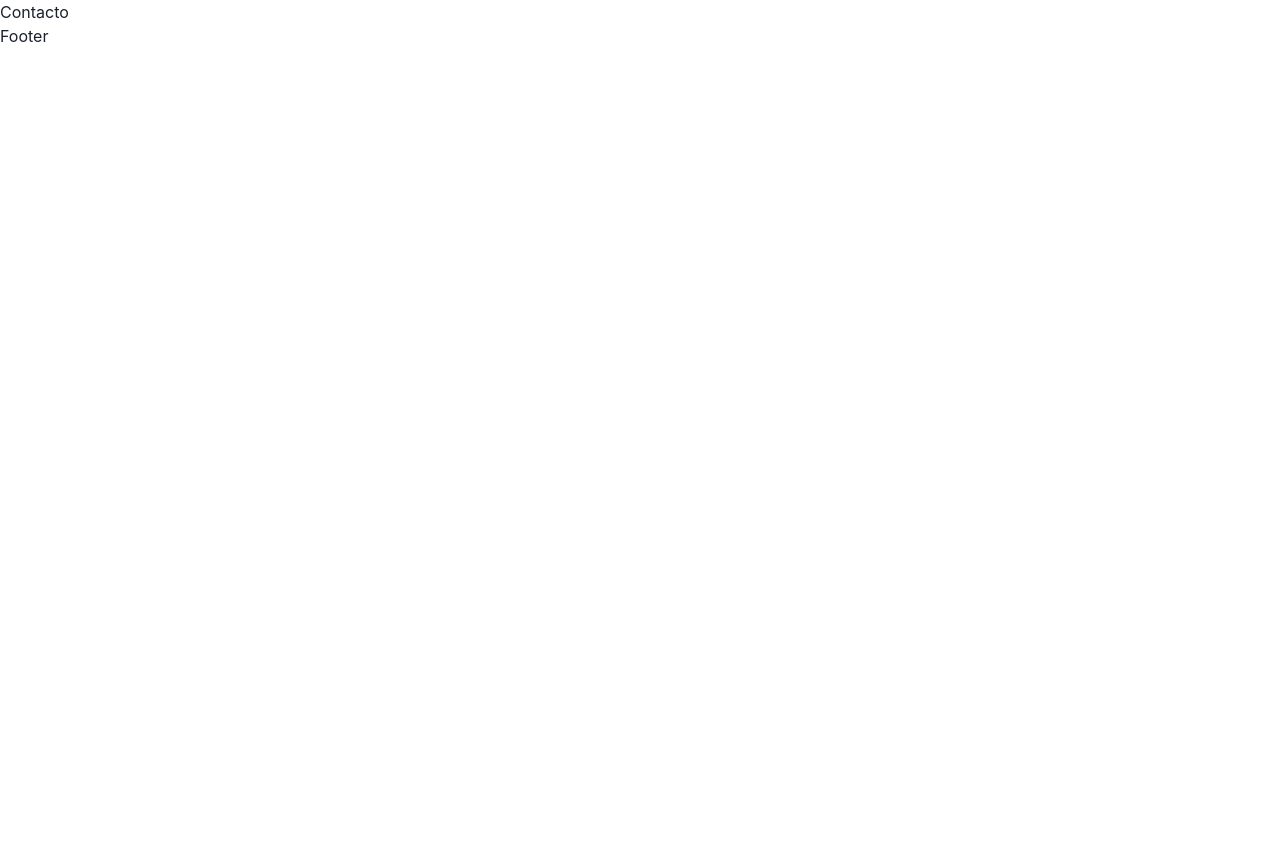
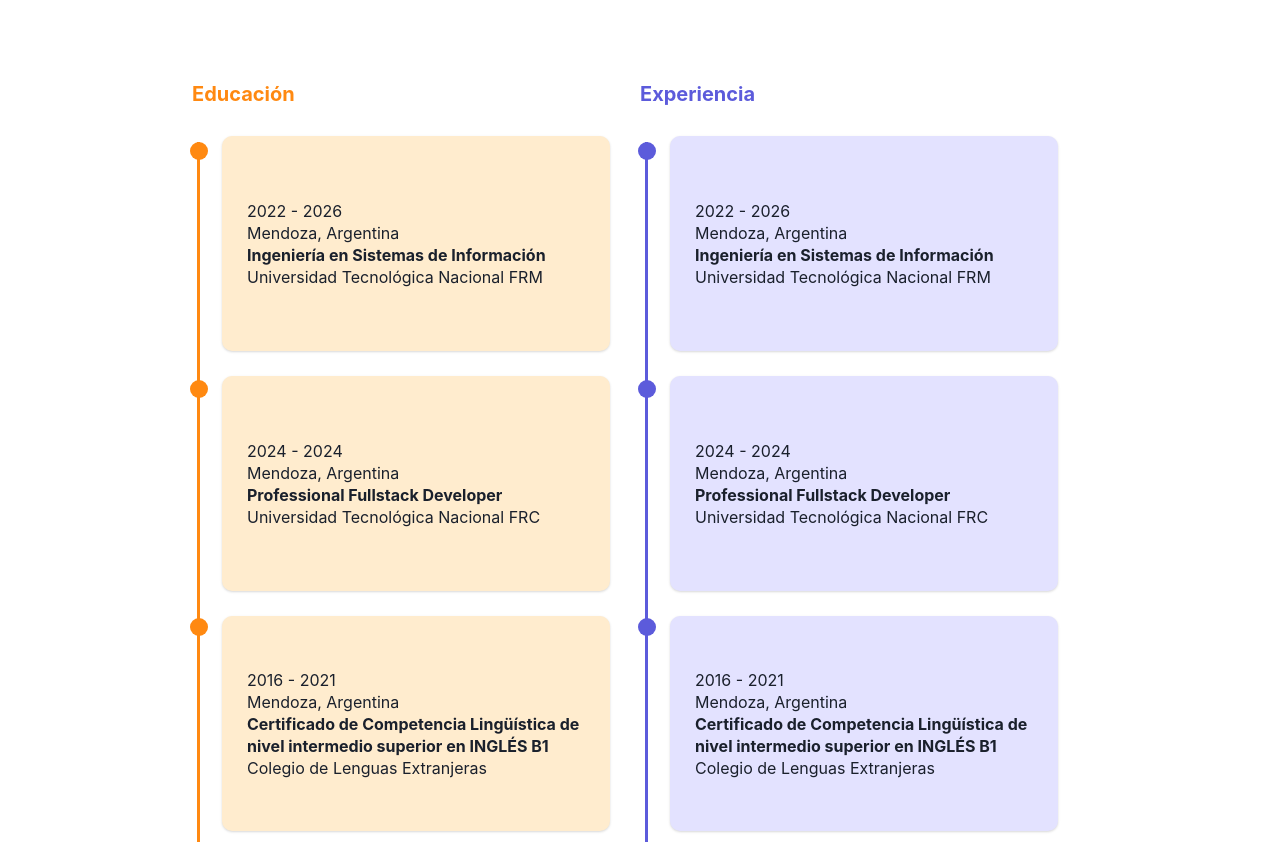
Before and after one commit to IgnacioFerCosio/MiPortfolioReact, a React (Vite) app: page / in a window 1280 px wide. Shown: the part 3280-4124 px from the top of the page. Before the commit the page ends 3328 px from the top, so only its background shows below. Built offline with nearby package versions, Linux system fonts and the light colour scheme.

Commit message:
Estilo de EduYExp terminado. Se agregaron componentes para la linea de tiempo y las cartas.

```diff
--- a/src/Components/EduYExp/EduYExp.jsx
+++ b/src/Components/EduYExp/EduYExp.jsx
@@ -1,12 +1,37 @@
 import React from 'react'
 import './EduYExp.css'
+import { Box, Flex, Heading } from '@chakra-ui/react'
+import Carta from './EduYExpCard'
+import TimeLine from './TimeLine'
+
+
 
 function EduYExp() {
 
   return (
-    <>
-     <p>Educacion y Experiencia</p>
-    </>
+     <Box as='section' pt={'100px'}>
+      <Flex justifyContent={'center'} alignItems={'center'}>
+        <Box w={'35%'} p={'30px'}>
+          <Flex justifyContent={'space-between'} direction={'column'}>
+            <Heading as={'h4'} fontSize={'20px'} pb={'30px'} color={'brand.naranja'} transform={'translate(-30px,0)'}>Educación</Heading>
+            <TimeLine color={'brand.naranja'}></TimeLine>
+            <Carta texto1={"2022 - 2026"} texto2={"Mendoza, Argentina"} texto3={"Ingeniería en Sistemas de Información"} texto4={"Universidad Tecnológica Nacional FRM"} color={"#ffecce"}></Carta>
+            <Carta texto1={"2024 - 2024"} texto2={"Mendoza, Argentina"} texto3={"Professional Fullstack Developer"} texto4={"Universidad Tecnológica Nacional FRC"} color={"#ffecce"}></Carta>
+            <Carta texto1={"2016 - 2021"} texto2={"Mendoza, Argentina"} texto3={"Certificado de Competencia Lingüística de nivel intermedio superior en INGLÉS B1"} texto4={"Colegio de Lenguas Extranjeras"} color={"#ffecce"}></Carta>
+          </Flex>
+
+        </Box>
+        <Box w={'35%'} p={'30px'}>
+          <Flex justifyContent={'space-between'} direction={'column'}>
+            <Heading as={'h4'} fontSize={'20px'} pb={'30px'} color={'brand.morado'} transform={'translate(-30px,0)'}>Experiencia</Heading>
+            <TimeLine color={'brand.morado'}></TimeLine>
+            <Carta texto1={"2022 - 2026"} texto2={"Mendoza, Argentina"} texto3={"Ingeniería en Sistemas de Información"} texto4={"Universidad Tecnológica Nacional FRM"} color={"#e3e2ff"}></Carta>
+            <Carta texto1={"2024 - 2024"} texto2={"Mendoza, Argentina"} texto3={"Professional Fullstack Developer"} texto4={"Universidad Tecnológica Nacional FRC"} color={"#e3e2ff"}></Carta>
+            <Carta texto1={"2016 - 2021"} texto2={"Mendoza, Argentina"} texto3={"Certificado de Competencia Lingüística de nivel intermedio superior en INGLÉS B1"} texto4={"Colegio de Lenguas Extranjeras"} color={"#e3e2ff"}></Carta>
+          </Flex>
+        </Box>
+      </Flex>
+     </Box>
   )
 }
 
--- /dev/null
+++ b/src/Components/EduYExp/EduYExpCard.jsx
@@ -0,0 +1,30 @@
+import { Text, Card, Box, Flex} from "@chakra-ui/react"
+
+const CustomText = ({ children, ...props }) => {
+  return (
+    <Text
+      pl={'25px'}
+      lineHeight={'22px'}
+      {...props}
+    >
+      {children}
+    </Text>
+  );
+};
+
+
+const EduYExpCard = ({ texto1, texto2, texto3, texto4, color }) => {
+    return (
+      <Card bg={color} borderRadius={'10px'} h={'215px'} w={'100%'} mb={'25px'}>
+        <Flex alignItems={'center'} h={'100%'}>
+          <Box>
+            <CustomText>{texto1}</CustomText>
+            <CustomText>{texto2}</CustomText>
+            <CustomText><b>{texto3}</b></CustomText>
+            <CustomText>{texto4}</CustomText>
+          </Box>
+        </Flex>
+      </Card>
+    )
+  }
+  export default EduYExpCard
--- /dev/null
+++ b/src/Components/EduYExp/TimeLine.jsx
@@ -0,0 +1,33 @@
+import { Box, Flex } from "@chakra-ui/react"
+import { color } from "framer-motion";
+
+const CustomBox = ({ children, color, ...props }) => {
+    return (
+      <Box
+        w={'18px'}
+        h={'18px'}
+        borderRadius={'50%'}
+        position={'relative'}
+        mb={'220px'}
+        flexShrink={'0'}
+        bg={color}
+        {...props}
+      >
+        {children}
+      </Box>
+    );
+  };
+
+const Card = ({ color }) => {
+    return (
+      <Box position={'absolute'} transform="translate(-25px, 60px)" w={'3px'} h={'700px'} bg={color}>
+        <Flex direction={'column'} alignItems={'center'}>
+            <CustomBox color={color}></CustomBox>
+            <CustomBox color={color}> </CustomBox>
+            <CustomBox color={color}></CustomBox>
+        </Flex>
+
+      </Box>
+    )
+  }
+  export default Card
```
